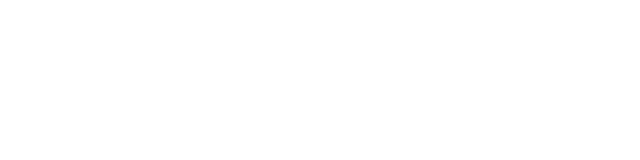
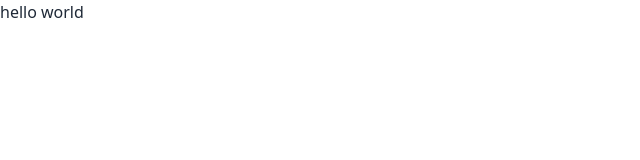
Before and after one commit to CjordanIII/node-planner, a React (Vite) app: page / in a window 1280 px wide. Shown: the top 160 px of the page, without its empty margins (0-640 px from the left). Built offline with nearby package versions, Linux system fonts and the light colour scheme.

Commit message:
add new componet libary delte old ui libary

```diff
--- a/package.json
+++ b/package.json
@@ -10,6 +10,7 @@
     "preview": "vite preview"
   },
   "dependencies": {
+    "@xyflow/react": "^12.0.3",
     "react": "^18.3.1",
     "react-dom": "^18.3.1"
   },
@@ -20,6 +21,7 @@
     "@typescript-eslint/parser": "^7.15.0",
     "@vitejs/plugin-react-swc": "^3.5.0",
     "autoprefixer": "^10.4.19",
+    "daisyui": "^4.12.10",
     "eslint": "^8.57.0",
     "eslint-plugin-react-hooks": "^4.6.2",
     "eslint-plugin-react-refresh": "^0.4.7",
--- a/src/App.tsx
+++ b/src/App.tsx
@@ -1,7 +1,11 @@
 import "./App.css";
-
+import WorkBoard from "./page/WorkBoard";
 function App() {
-  return <></>;
+  return (
+    <main>
+      <WorkBoard />
+    </main>
+  );
 }
 
 export default App;
--- /dev/null
+++ b/src/page/WorkBoard.tsx
@@ -0,0 +1,5 @@
+const WorkBoard = () => {
+  return <div>hello world</div>;
+};
+
+export default WorkBoard;
--- a/tailwind.config.js
+++ b/tailwind.config.js
@@ -1,8 +1,9 @@
 /** @type {import('tailwindcss').Config} */
+
 export default {
   content: ["./index.html", "./src/**/*.{js,ts,jsx,tsx}"],
   theme: {
     extend: {},
   },
-  plugins: [],
+  plugins: [require("daisyui")],
 };
```
Also changed, not shown: src/components/workbench/bottom_work_bench/Workbench.tsx (added), 1 other file (tests, documents, lock files or other folders).
